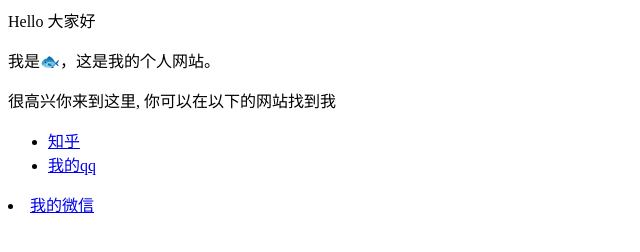
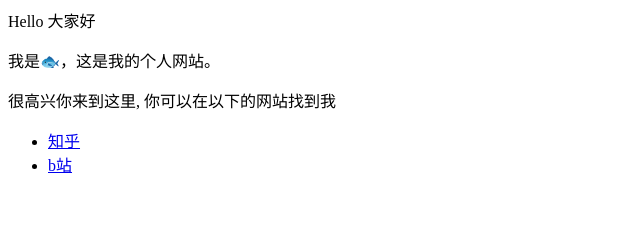
Before and after one commit to zezeqwq/-http-zezeqwq.github.io, a plain HTML site: page index.html in a window 1280 px wide. Shown: the whole page, without its empty margins (0-640 px from the left). Drawn offline with Linux system fonts and the light colour scheme.

Commit message:
Update index.html

```diff
--- a/index.html
+++ b/index.html
@@ -4,5 +4,5 @@
 
 <ul>
   <li> <a href="https://www.zhihu.com/people/edit">知乎</a> </li>
-  <li> <a href="1784724320">我的qq</a> </li></ul>
-  <li> <a href="QZ15526658820">我的微信</a> </li></ul>
+<li> <a href="https://space.bilibili.com/1591774885?spm_id_from=333.1007.0.0">b站</a> </li>
+</ul>
```
